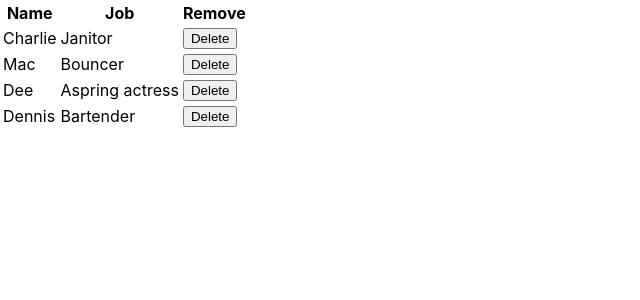
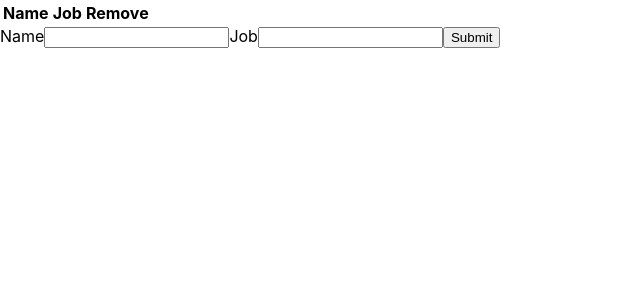
Before and after one commit to injilee/Habit-tracker, a React (Create React App) app: page / in a window 1280 px wide. Shown: the top 300 px of the page, without its empty margins (0-640 px from the left). Built offline with nearby package versions, Linux system fonts and the light colour scheme.

Commit message:
✏️ Form update

```diff
--- a/src/App.js
+++ b/src/App.js
@@ -1,27 +1,15 @@
 import React, {Component} from 'react';
 import './App.css';
 import Table from './Table';
+import Form from './Form';
 
 class App extends Component{
   state = {
-    characters : [
-      {
-        name: 'Charlie',
-        job: 'Janitor',
-      },
-      {
-        name: 'Mac',
-        job: 'Bouncer',
-      },
-      {
-        name: 'Dee',
-        job: 'Aspring actress',
-      },
-      {
-        name: 'Dennis',
-        job: 'Bartender',
-      },
-    ]
+    characters : []
+  }
+
+  handleSubmit = (character) => {
+    this.setState({characters: [...this.state.characters, character]})
   }
 
   removeCharacter = (index) => {
@@ -40,6 +28,7 @@
     return (
       <div className="container">
         <Table characterData={characters} removeCharacter={this.removeCharacter} />
+        <Form handleSubmit={this.handleSubmit} />
       </div>
     )
   }
--- /dev/null
+++ b/src/Form.js
@@ -0,0 +1,50 @@
+import React, {Component} from 'react'
+
+class Form extends Component{
+    initialState = {
+        name: '',
+        jog : '',
+    }
+
+    state = this.initialState
+
+    submitForm = () => {
+        this.props.handleSubmit(this.state)
+        this.setState(this.initialState)
+    }
+
+    handleChange = (event) => {
+        const {name, value} = event.target
+
+        this.setState({
+            [name]: value,
+        })
+    }
+
+    render(){
+        const {name, job} = this.state;
+
+        return (
+            <form>
+                <label htmlFor="name">Name</label>
+                <input type="text"
+                name="name"
+                id="name"
+                value={name}
+                onChange={this.handleChange}/>
+                <label htmlFor="job">Job</label>
+                <input type="text"
+                name="job"
+                id="job"
+                value={job}
+                onChange={this.handleChange}/>
+                <input type="button"
+                value="Submit"
+                onClick={this.submitForm}
+                />
+            </form>
+        )
+    }
+}
+
+export default Form;
```
